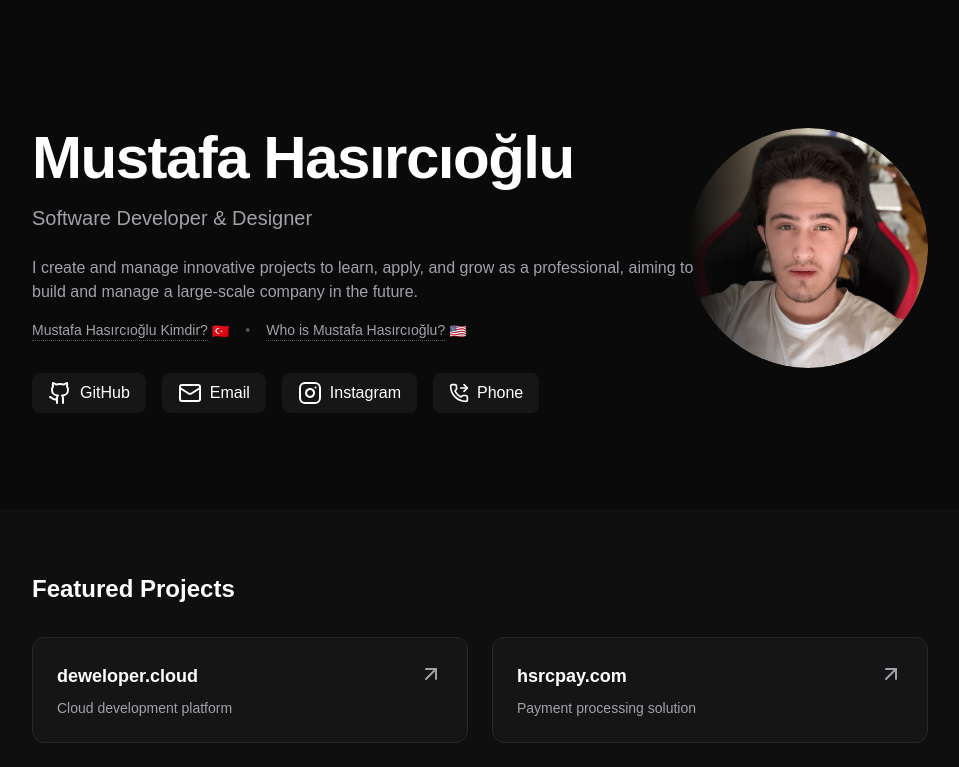
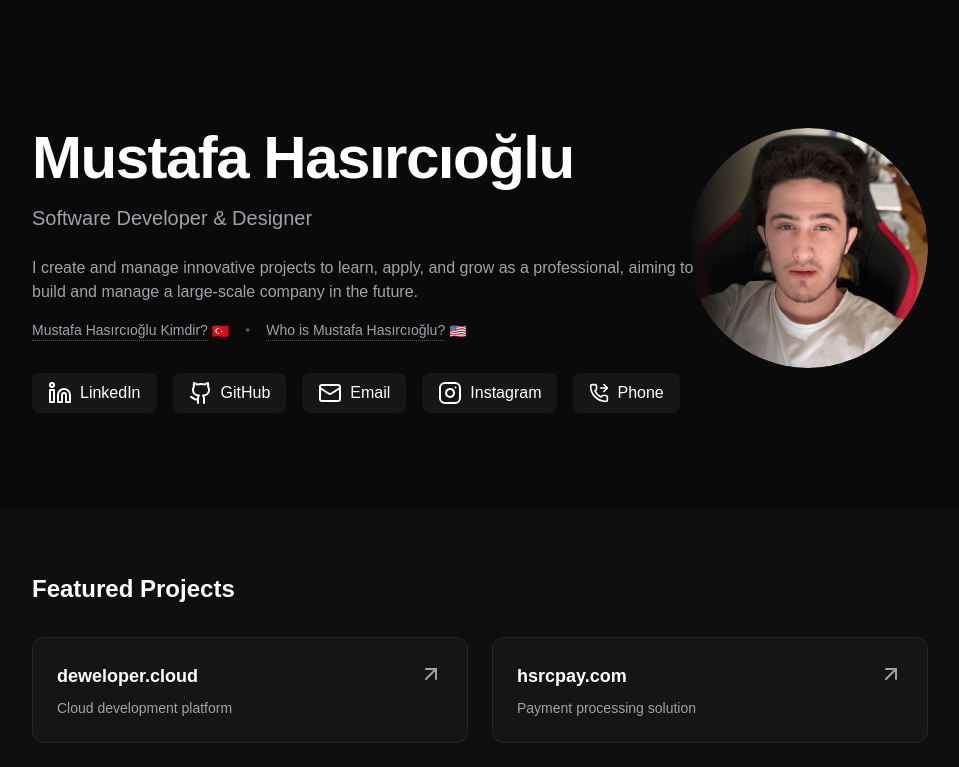
Before and after one commit to hasirciogluhq/hasirciogli.com-portfollio, a Next.js app: page / in a window 1280 px wide. Shown: the top 767 px of the page, without its empty margins (160-1119 px from the left). Built offline with nearby package versions, Linux system fonts and the light colour scheme.

Commit message:
[+] added LinkedIn icon to social links in main, identity, and profile pages [+] imported LinkedinIcon from lucide-react [-] no removals or updates in existing components

```diff
--- a/src/app/mustafa-hasircioglu-kimdir/page.tsx
+++ b/src/app/mustafa-hasircioglu-kimdir/page.tsx
@@ -1,6 +1,6 @@
 "use client";
 
-import { Github, Instagram, Mail, PhoneForwardedIcon } from "lucide-react";
+import { Github, Instagram, LinkedinIcon, Mail, PhoneForwardedIcon } from "lucide-react";
 import Link from "next/link";
 import SocialLink from "@/components/SocialLink";
 import { motion } from "framer-motion";
@@ -69,6 +69,7 @@ export default function KimlikSayfasi() {
                         transition={{ delay: 0.3 }}
                         className="mt-8 flex gap-4 z-10 flex-wrap"
                     >
+                        <SocialLink href="https://www.linkedin.com/in/hasircioglu/" icon={<LinkedinIcon />} label="LinkedIn" />
                         <SocialLink href="https://github.com/hasirciogli" icon={<Github />} label="GitHub" />
                         <SocialLink href="mailto:mhasirciogl@gmail.com" icon={<Mail />} label="Email" />
                         <SocialLink href="https://instagram.com/m.hasirciogli" icon={<Instagram />} label="Instagram" />
--- a/src/app/page.tsx
+++ b/src/app/page.tsx
@@ -1,6 +1,6 @@
 "use client"
 
-import { Github, Instagram, Mail, PhoneForwardedIcon } from "lucide-react";
+import { Github, Instagram, LinkedinIcon, Mail, PhoneForwardedIcon } from "lucide-react";
 import Link from "next/link";
 import ProjectCard from "@/components/ProjectCard";
 import SkillBadge from "@/components/SkillBadge";
@@ -82,6 +82,7 @@ export default function Home() {
             transition={{ delay: 0.3 }}
             className="mt-8 flex gap-4 z-10 flex-wrap"
           >
+            <SocialLink href="https://www.linkedin.com/in/hasircioglu/" icon={<LinkedinIcon />} label="LinkedIn" />
             <SocialLink href="https://github.com/hasirciogli" icon={<Github />} label="GitHub" />
             <SocialLink href="mailto:mhasirciogl@gmail.com" icon={<Mail />} label="Email" />
             <SocialLink href="https://instagram.com/m.hasirciogli" icon={<Instagram />} label="Instagram" />
--- a/src/app/who-is-mustafa-hasircioglu/page.tsx
+++ b/src/app/who-is-mustafa-hasircioglu/page.tsx
@@ -1,6 +1,6 @@
 "use client";
 
-import { Github, Instagram, Mail, PhoneForwardedIcon } from "lucide-react";
+import { Github, Instagram, LinkedinIcon, Mail, PhoneForwardedIcon } from "lucide-react";
 import Link from "next/link";
 import SocialLink from "@/components/SocialLink";
 import { motion } from "framer-motion";
@@ -67,6 +67,7 @@ export default function ProfilePage() {
             transition={{ delay: 0.3 }}
             className="mt-8 flex gap-4 z-10 flex-wrap"
           >
+            <SocialLink href="https://www.linkedin.com/in/hasircioglu/" icon={<LinkedinIcon />} label="LinkedIn" />
             <SocialLink href="https://github.com/hasirciogli" icon={<Github />} label="GitHub" />
             <SocialLink href="mailto:mhasirciogl@gmail.com" icon={<Mail />} label="Email" />
             <SocialLink href="https://instagram.com/m.hasirciogli" icon={<Instagram />} label="Instagram" />
```
